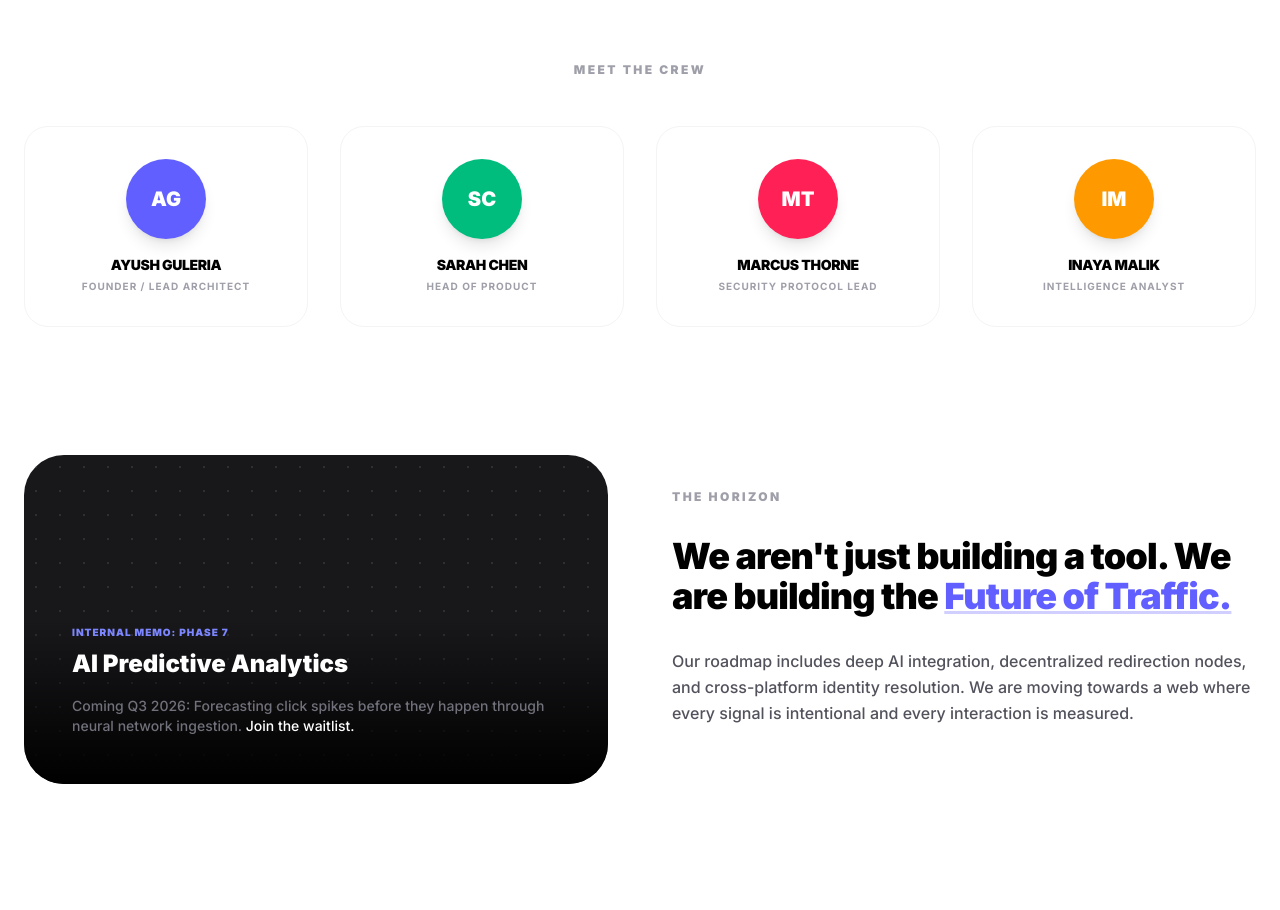
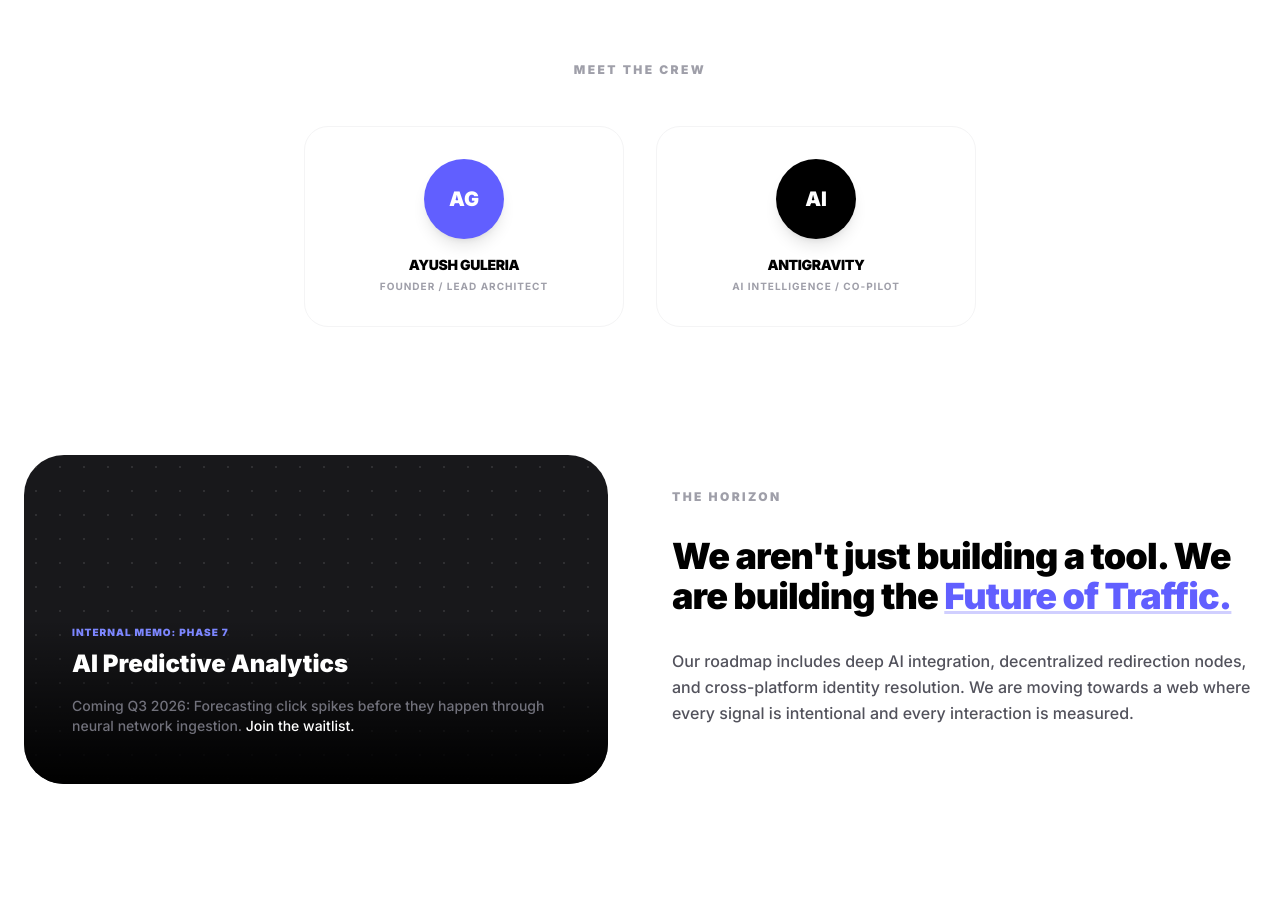
Before and after one commit to Ayushguleria73again/link-Shortner-frontend, a Next.js app: page /about in a window 1280 px wide. Shown: the part 2480-3390 px from the top of the page. Built offline with nearby package versions, Linux system fonts and the light colour scheme; no server answers.

Commit message:
docs: update team members to identify Ayush and Antigravity duo 👥🛰️

```diff
--- a/app/about/page.js
+++ b/app/about/page.js
@@ -100,7 +100,7 @@ export default function About() {
          {/* Meet the Crew */}
          <div className="mb-32">
             <h2 className="text-xs font-black uppercase tracking-[0.2em] text-zinc-400 mb-12 text-center">Meet the Crew</h2>
-            <div className="grid grid-cols-1 md:grid-cols-4 gap-8">
+            <div className="grid grid-cols-1 md:grid-cols-2 gap-8 max-w-2xl mx-auto">
                 <TeamMember
                     name="Ayush Guleria"
                     role="Founder / Lead Architect"
@@ -108,22 +108,10 @@ export default function About() {
                     color="bg-indigo-500"
                 />
                 <TeamMember
-                    name="Sarah Chen"
-                    role="Head of Product"
-                    initials="SC"
-                    color="bg-emerald-500"
-                />
-                <TeamMember
-                    name="Marcus Thorne"
-                    role="Security Protocol Lead"
-                    initials="MT"
-                    color="bg-rose-500"
-                />
-                <TeamMember
-                    name="Inaya Malik"
-                    role="Intelligence Analyst"
-                    initials="IM"
-                    color="bg-amber-500"
+                    name="Antigravity"
+                    role="AI Intelligence / Co-Pilot"
+                    initials="AI"
+                    color="bg-black"
                 />
             </div>
          </div>
```
